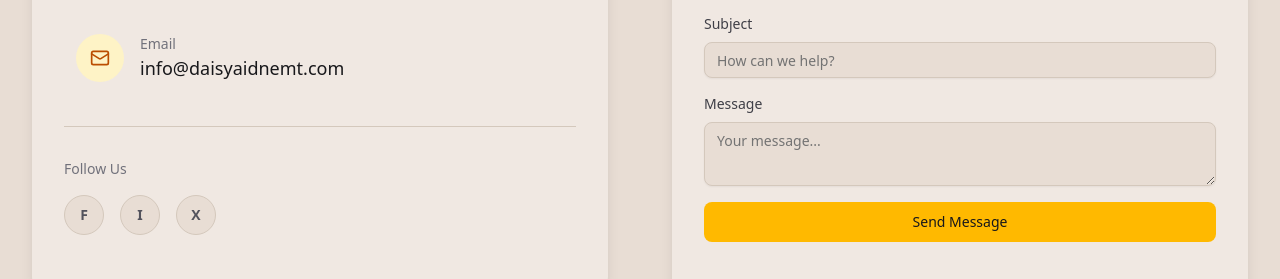
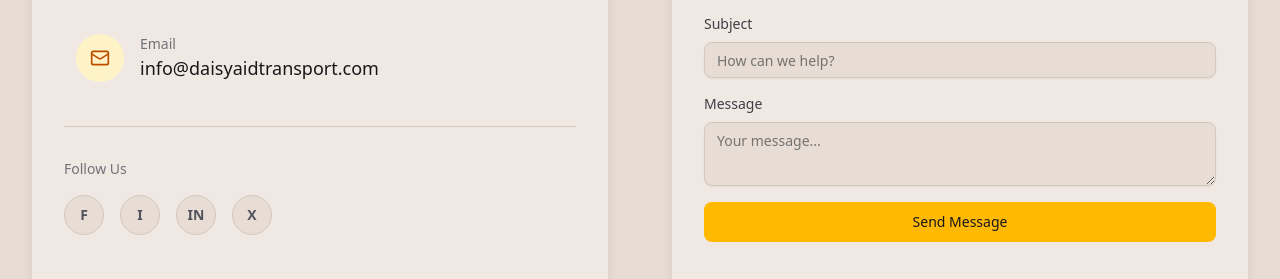
Before and after one commit to brandonalfred/daisy-aid-app, a Next.js app: page / in a window 1280 px wide. Shown: the part 3462-3741 px from the top of the page. Built offline with nearby package versions, Linux system fonts and the light colour scheme.

Commit message:
feat: update contact email and add social media links
- Update email from info@daisyaidnemt.com to info@daisyaidtransport.com
- Add Instagram link to daisyaidtransport profile
- Add LinkedIn link to company page

```diff
--- a/src/components/contact.tsx
+++ b/src/components/contact.tsx
@@ -9,7 +9,16 @@ import { Textarea } from '@/components/ui/textarea';
 
 const socialLinks = [
   { label: 'Facebook', href: '#', icon: 'f' },
-  { label: 'Instagram', href: '#', icon: 'i' },
+  {
+    label: 'Instagram',
+    href: 'https://www.instagram.com/daisyaidtransport',
+    icon: 'i',
+  },
+  {
+    label: 'LinkedIn',
+    href: 'https://www.linkedin.com/company/daisy-aid-transport-llc/',
+    icon: 'in',
+  },
   { label: 'Twitter', href: '#', icon: 'x' },
 ];
 
@@ -58,7 +67,7 @@ export function Contact() {
                   </a>
 
                   <a
-                    href="mailto:info@daisyaidnemt.com"
+                    href="mailto:info@daisyaidtransport.com"
                     className="flex items-center gap-4 rounded-lg p-3 transition-colors hover:bg-beige"
                   >
                     <div className="flex h-12 w-12 items-center justify-center rounded-full bg-amber-100">
@@ -67,7 +76,7 @@ export function Contact() {
                     <div>
                       <p className="text-sm text-zinc-500">Email</p>
                       <p className="text-lg font-medium text-zinc-900">
-                        info@daisyaidnemt.com
+                        info@daisyaidtransport.com
                       </p>
                     </div>
                   </a>
```
